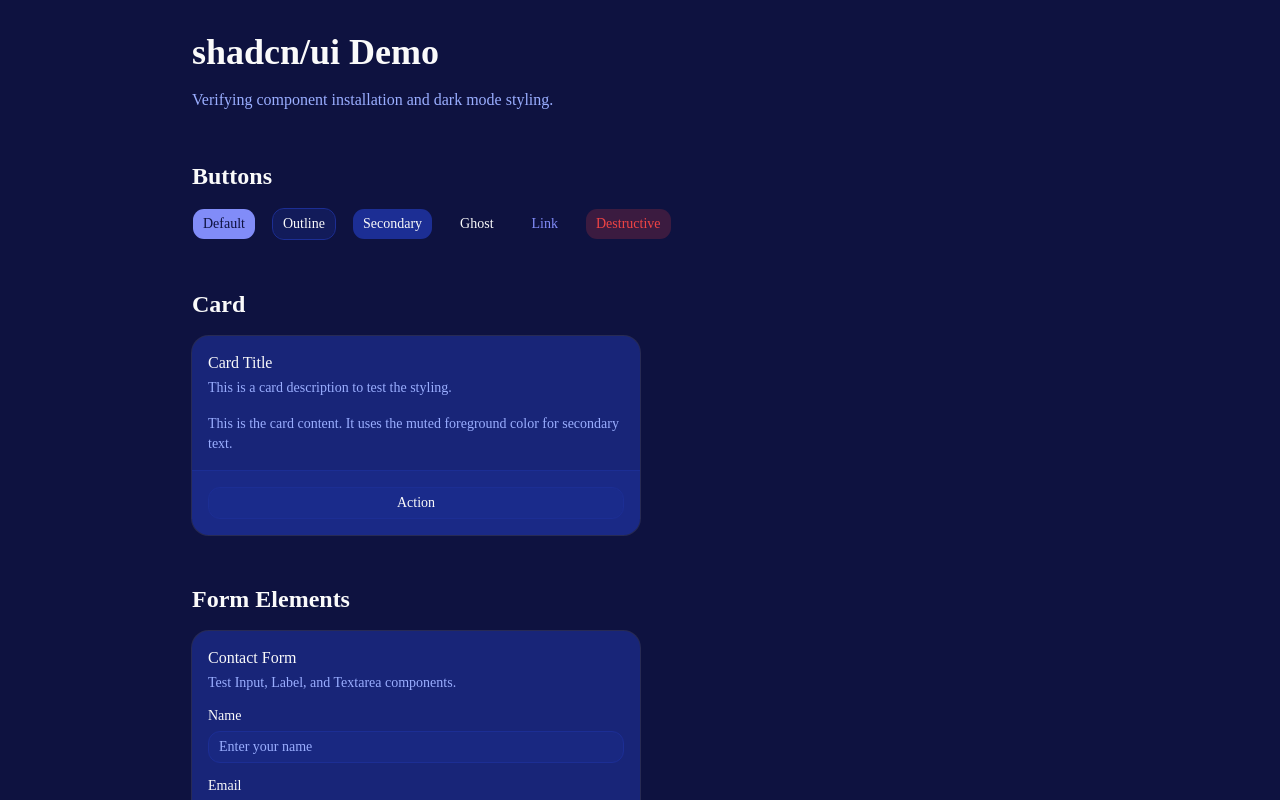
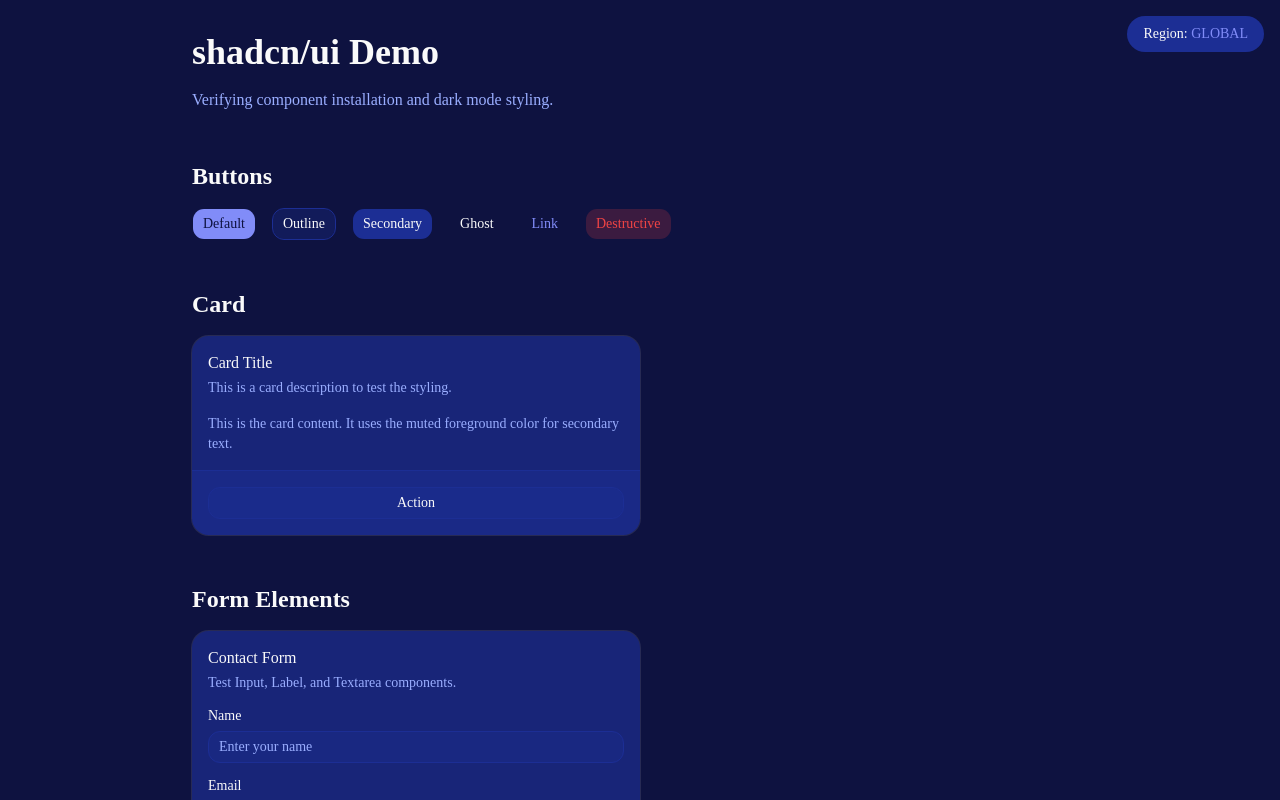
Before and after one commit to creatinsystems/web, a Next.js app: page / in a window 1280 px wide. Shown: the top 800 px of the page. Built offline with nearby package versions, Linux system fonts and the light colour scheme.

Commit message:
feat: setup Vercel Edge Proxy for domain routing

```diff
--- a/src/app/layout.tsx
+++ b/src/app/layout.tsx
@@ -1,6 +1,7 @@
 import type { Metadata } from "next";
 import { Geist, Geist_Mono } from "next/font/google";
 import { Toaster } from "@/components/ui/sonner";
+import { RegionBadge } from "@/components/layout/region-badge";
 import "./globals.css";
 
 const geistSans = Geist({
@@ -29,6 +30,7 @@
       className={`${geistSans.variable} ${geistMono.variable} h-full antialiased dark`}
     >
       <body className="min-h-full flex flex-col">
+        <RegionBadge />
         {children}
         <Toaster />
       </body>
--- /dev/null
+++ b/src/components/layout/region-badge.tsx
@@ -0,0 +1,11 @@
+import { getRegion } from '@/lib/region'
+
+export async function RegionBadge() {
+  const region = await getRegion()
+
+  return (
+    <div className="fixed top-4 right-4 z-50 rounded-full bg-muted px-4 py-2 text-sm font-medium">
+      Region: <span className="text-primary">{region.toUpperCase()}</span>
+    </div>
+  )
+}
--- /dev/null
+++ b/src/lib/region.ts
@@ -0,0 +1,9 @@
+import { headers } from 'next/headers'
+
+export type Region = 'global' | 'id'
+
+export async function getRegion(): Promise<Region> {
+  const headerStore = await headers()
+  const region = headerStore.get('x-creatin-region')
+  return region === 'id' ? 'id' : 'global'
+}
--- /dev/null
+++ b/src/proxy.ts
@@ -0,0 +1,18 @@
+import { NextResponse } from 'next/server'
+import type { NextRequest } from 'next/server'
+
+export function proxy(request: NextRequest) {
+  const host = request.headers.get('host') ?? ''
+  const region = host.endsWith('.id') ? 'id' : 'global'
+
+  const response = NextResponse.next()
+  response.headers.set('x-creatin-region', region)
+
+  return response
+}
+
+export const config = {
+  matcher: [
+    '/((?!api|_next/static|_next/image|favicon.ico|sitemap.xml|robots.txt).*)',
+  ],
+}
```
